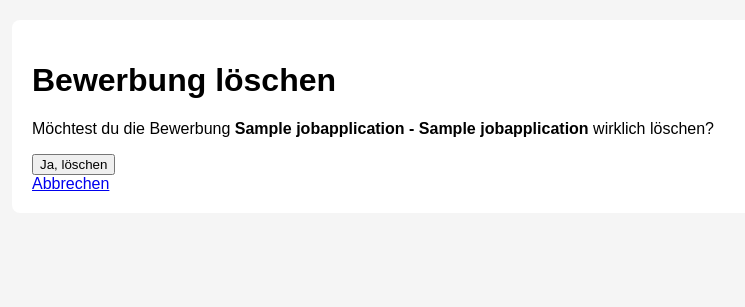
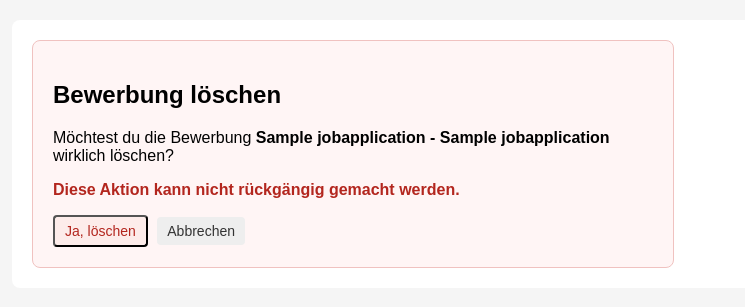
Before and after one commit to mohamadanasfattoum/jobtracker, a Django app: page /applications/1/delete/ in a window 1280 px wide. Shown: the part 116-423 px from the top of the page, without its empty margins (18-763 px from the left). Run offline with Django 5.2, Linux system fonts and the light colour scheme; tables that the repository leaves empty hold one stand-in row (values such as "Sample post").

Commit message:
style: improve delete confirmation layout

```diff
--- a/JobApplication/templates/JobApplication/jobapplication_confirm_delete.html
+++ b/JobApplication/templates/JobApplication/jobapplication_confirm_delete.html
@@ -2,8 +2,8 @@
 
 {% block content %}
 
-
-<h1>Bewerbung löschen</h1>
+<div class="delete-box">
+    <h2>Bewerbung löschen</h2>
 
     <p>
         Möchtest du die Bewerbung
@@ -11,12 +11,16 @@
         wirklich löschen?
     </p>
 
+    <p class="warning-text">
+        Diese Aktion kann nicht rückgängig gemacht werden.
+    </p>
+
     <form method="post">
         {% csrf_token %}
-    <button type="submit">Ja, löschen</button>
+
+        <button type="submit" class="btn btn-delete">Ja, löschen</button>
+        <a class="btn btn-secondary" href="{% url 'application_list' %}">Abbrechen</a>
     </form>
-
-<a href="{% url 'application_list' %}">Abbrechen</a>
-
+</div>
 
 {% endblock %}
--- a/static/css/style.css
+++ b/static/css/style.css
@@ -171,3 +171,17 @@ th {
     background-color: #eeeeee;
     color: #333333;
 }
+
+
+.delete-box {
+    max-width: 600px;
+    border: 1px solid #f0c2c0;
+    background-color: #fff5f5;
+    padding: 20px;
+    border-radius: 8px;
+}
+
+.warning-text {
+    color: #b3261e;
+    font-weight: bold;
+}
```
Lines whose indentation alone changed are shown as unchanged.
